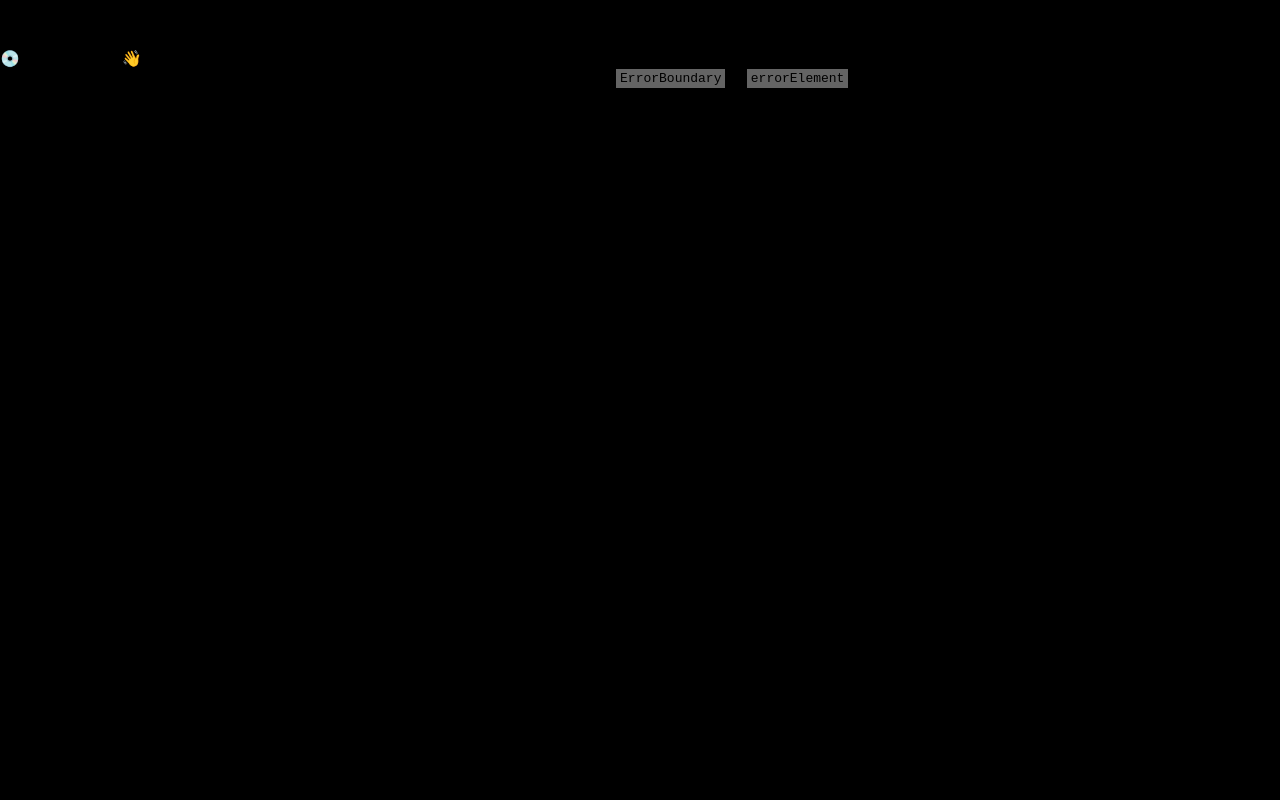
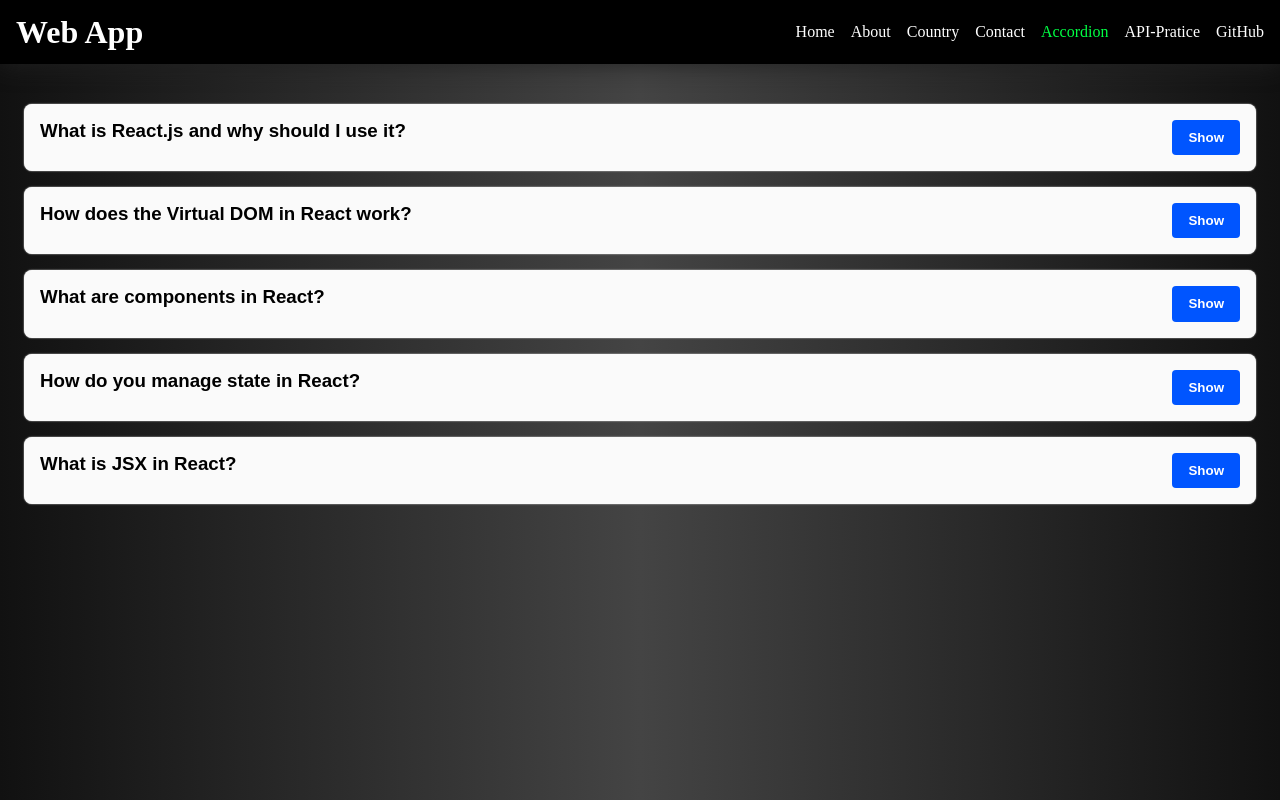
Before and after one commit to Nitesh47kumars/Country, a React (Vite) app: page /accordion in a window 1280 px wide. Before the commit this address had no page. Shown: the top 800 px of the page. Built offline with nearby package versions, Linux system fonts and the light colour scheme.

Commit message:
Add Accordion Component

```diff
--- a/src/Accordion/Accordion.css
+++ b/src/Accordion/Accordion.css
@@ -1,11 +1,7 @@
-* {
-    box-sizing: border-box;
-}
-
 .accordion-container {
     height: 100vh;
     width: 100vw;
-    background-color: white;
+    background: linear-gradient(to right, #111, #444, #111);
     padding: 1.5rem;
     font-family: Arial, sans-serif;
 }
@@ -14,11 +10,11 @@
     display: flex;
     align-items: flex-start;
     justify-content: space-between;
-    background-color: #f0f0f0;
+    background-color: #fafafa;
     margin: 1em 0;
     padding: 1rem;
     border-radius: 0.5rem;
-    box-shadow: 0 2px 6px rgba(0, 0, 0, 0.1);
+    box-shadow: 0 0 0.1rem rgb(255, 255, 255);
     transition: background-color 0.3s ease;
 }
 
--- a/src/App.jsx
+++ b/src/App.jsx
@@ -6,7 +6,7 @@ import Contact from './Contact/Contact'
 import Country from './Country/Country'
 import CountryData from './Country/CountryData/CountryData'
 import Posts from './Component/Posts'
-
+import Accordion from './Accordion/Accordion'
 function App() {
 
   const router = createBrowserRouter([
@@ -32,6 +32,10 @@ function App() {
 
         },
         {
+          path: "/accordion",
+          element:<Accordion/>
+        },
+        {
           path: "/posts",
           element:<Posts/>
         },
--- a/src/Landing/Navbar.jsx
+++ b/src/Landing/Navbar.jsx
@@ -31,6 +31,9 @@ const Navbar = () => {
                     <NavLink to="/contact" onClick={onLinkClicked}>Contact</NavLink>
                 </li>
                 <li>
+                    <NavLink to="/accordion" onClick={onLinkClicked}>Accordion</NavLink>
+                </li>
+                <li>
                     <NavLink to="/posts" onClick={onLinkClicked}>API-Pratice</NavLink>
                 </li>
                 <li>
```
